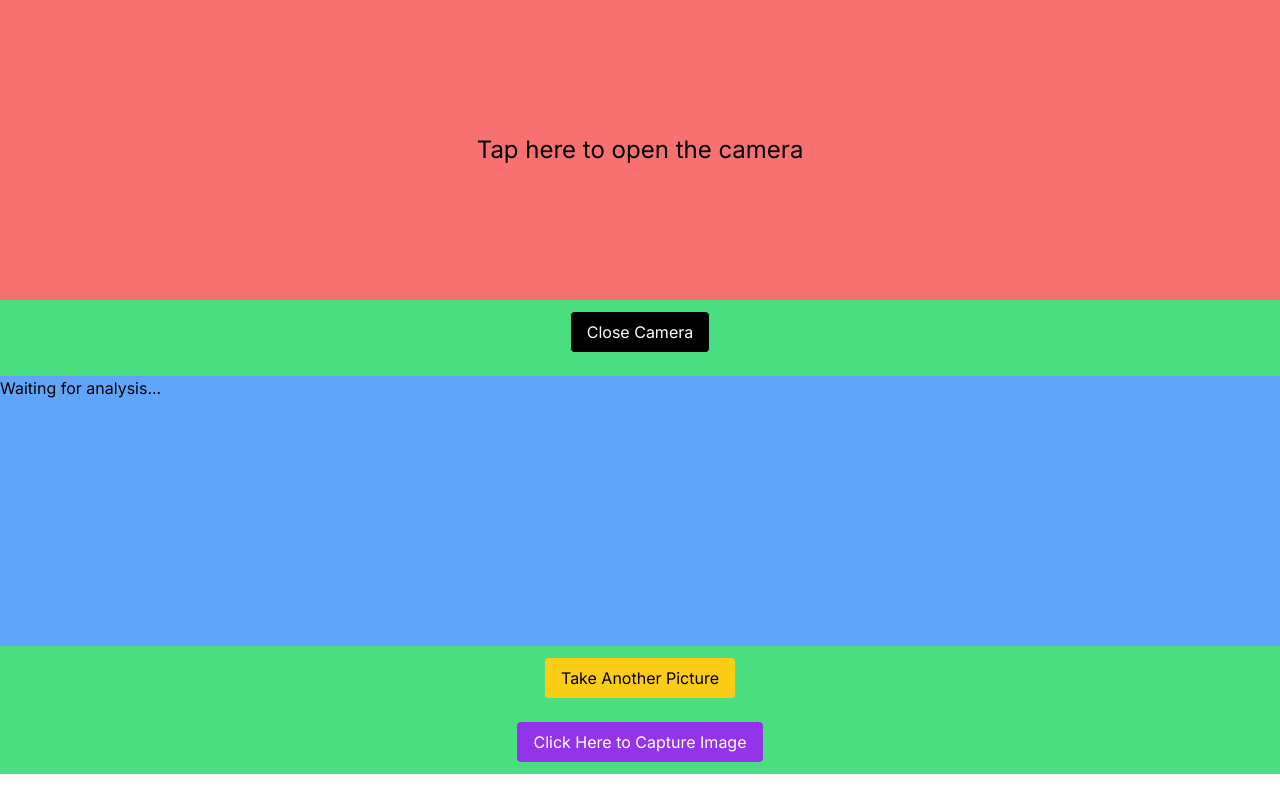
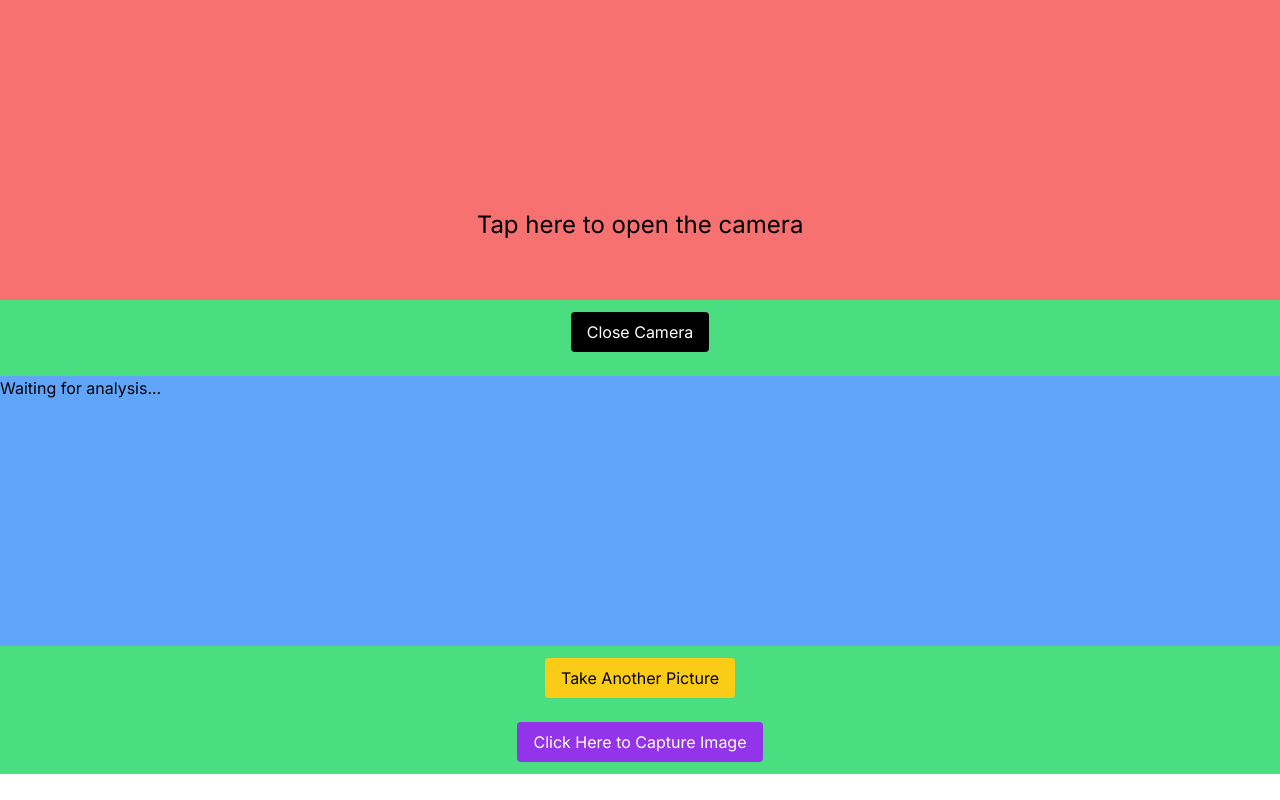
Before and after one commit to derikaquary/26-plant-disease-identifier, a Next.js app: page /plant_analyzer in a window 1280 px wide. Built offline with nearby package versions, Linux system fonts and the light colour scheme; no server answers.

Commit message:
delete on of the <p> tap here to open the camera

```diff
--- a/app/plant_analyzer/page.js
+++ b/app/plant_analyzer/page.js
@@ -126,13 +126,8 @@ const PlantAnalyzer = () => {
   return (
     <div className="flex flex-col w-full bg-green-400 gap-3 items-center justify-center mx-auto">
       <div
-        className="bg-red-400 h-[300px] w-full relative flex items-center justify-center"
+        className="bg-red-400 h-[300px] w-full relative flex flex-col items-center justify-center"
         onClick={openCamera}>
-        {!stream && !capturedImage && (
-          <p className="text-2xl absolute text-center ">
-            Tap here to open the camera
-          </p>
-        )}
         {capturedImage ? (
           <Image
             src={capturedImage}
@@ -142,6 +137,9 @@ const PlantAnalyzer = () => {
           />
         ) : (
           <video ref={videoRef} autoPlay muted />
+        )}
+        {!stream && !capturedImage && (
+          <p className="text-2xl ">Tap here to open the camera</p>
         )}
         {error && <p>Error: {error}</p>}
       </div>
```
